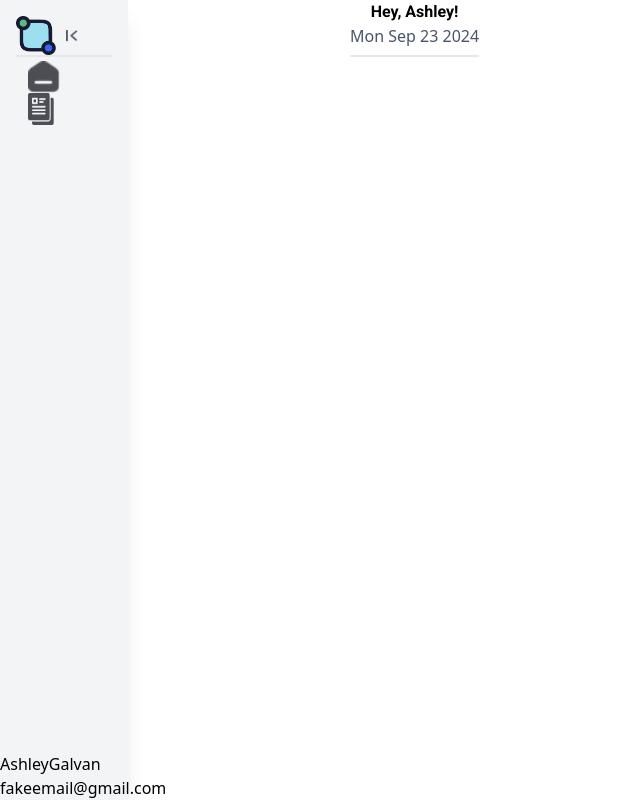
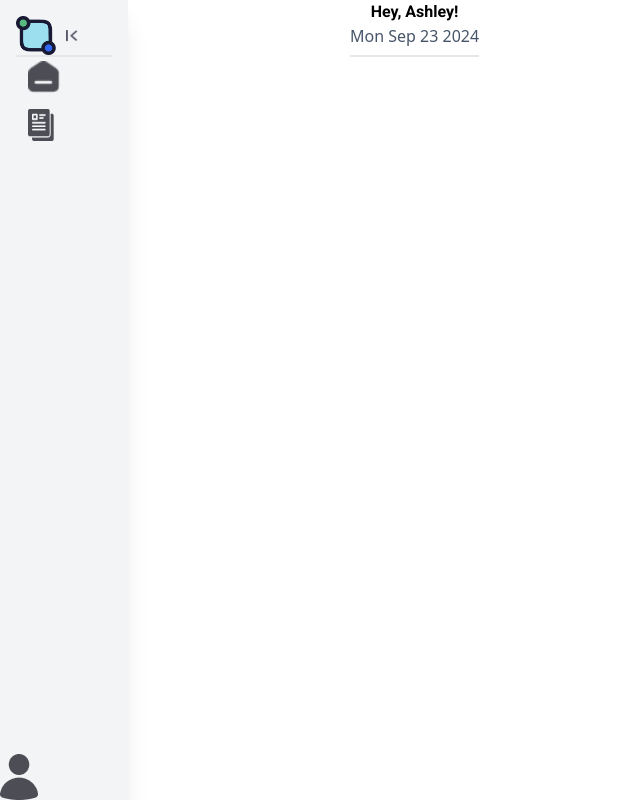
Before and after one commit to Sinai161/job-tracker-fe, a React (Create React App) app: page / in a window 1280 px wide. Both pictures are taken after a click on the button 275 px from the left and 35 px from the top of the page. Shown: the whole page, without its empty margins (0-640 px from the left). Built offline with nearby package versions, Linux system fonts and the light colour scheme.

Commit message:
added icon to assets folder and updated css for sidebar

```diff
--- a/src/components/Sidebar.js
+++ b/src/components/Sidebar.js
@@ -19,8 +19,9 @@ const Sidebar = () => {
     const [user, setUser] = useState(userLogin)
     const [isOpen, setOpen] = useState(true)
     const isVisible = () => (isOpen ? '' : 'hidden')
-    const buttonStyles = () => (isOpen ? '' : '')
+    const buttonStyles = () => (isOpen ? '' : 'rounded-full size-12')
     const imgStyles = () => (isOpen ? '': 'w-8 h-8 mx-3')
+    const userName = () => (isOpen ? '' : 'hidden')
     // whensomeone clicks on the button we want to switch between w-full / w-32
     const toggle = (e) => {
         setOpen(!isOpen)
@@ -47,8 +48,9 @@ const Sidebar = () => {
                 <img className={`applications-logo inline-flex ${imgStyles()}`} src="/assets/372282690-2583ee41-9963-4b69-ab88-a42ea69c3f0e.png" alt="logo"/>
                 <button className={`text-lg m-3 ${isVisible()}`}>Applications</button>
             </div>
-            <h4 className="absolute inset-x-0 bottom-0">{user.email}</h4>
-            <h4 className="absolute inset-x-0 bottom-6">{user.firstName}{user.lastName}</h4>
+            <h4 className={`absolute inset-x-0 bottom-0 ${userName()}`}>{user.email}</h4>
+            <h4 className={`absolute inset-x-0 bottom-6 ${userName()}`}>{user.firstName}{user.lastName}</h4>
+            <img className={`${isOpen ? 'hidden' : 'absolute inset-x-0 bottom-0'}`}  src="assets/icon-user 2.png" alt="icon"/>
 
             <UserInfo props={user}></UserInfo>
         </div>
```
Also changed, not shown: public/assets/icon-user 2.png (added).
